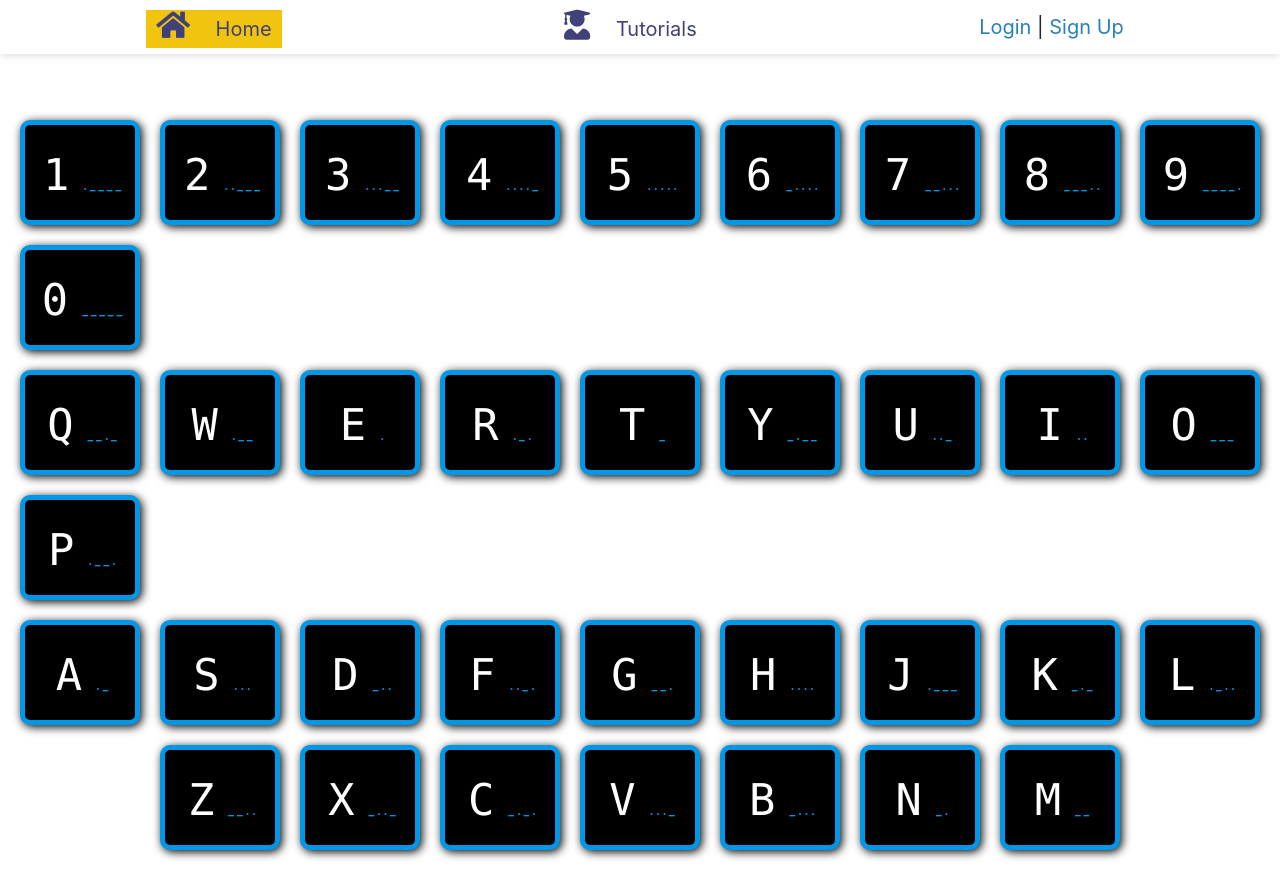
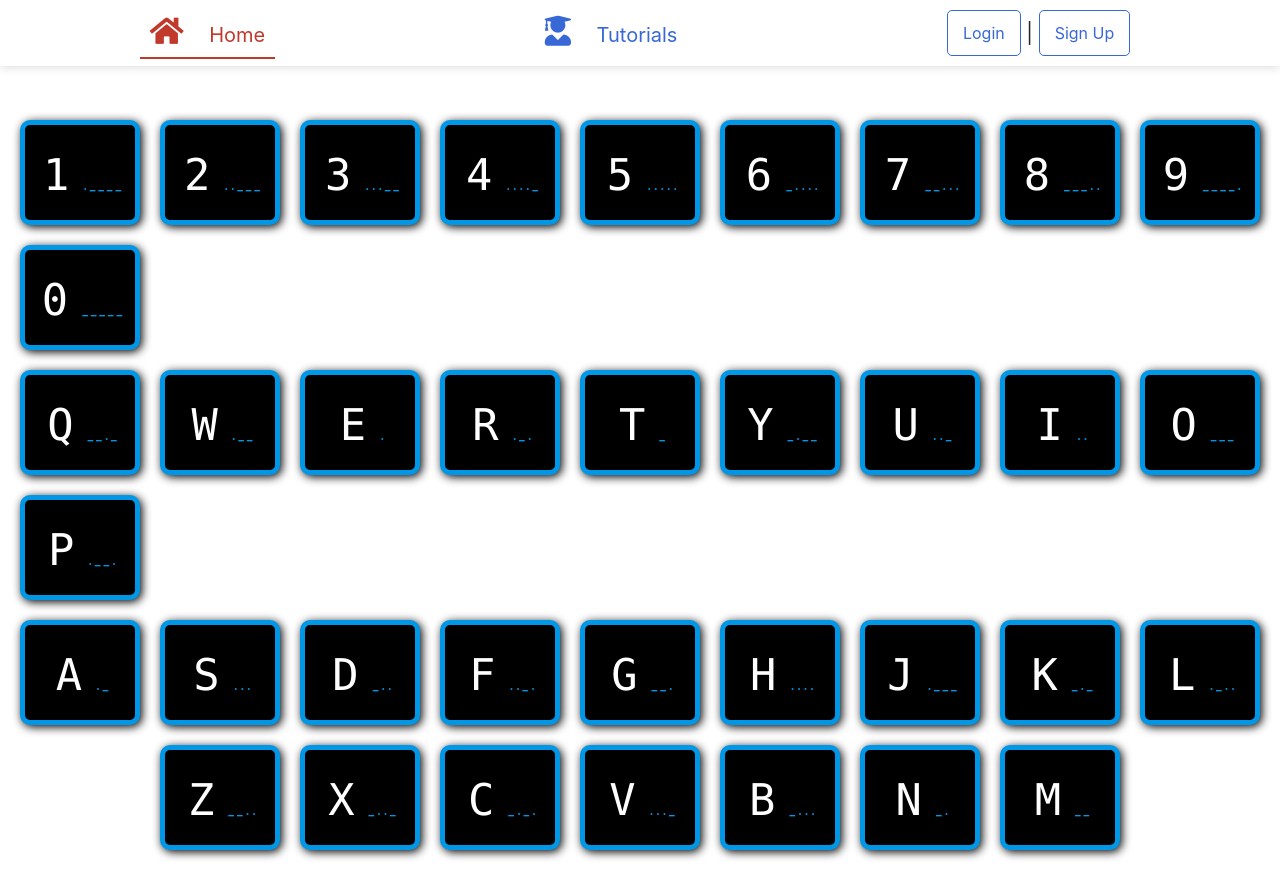
Before and after one commit to AshwinkumarPillai/LearnMorseCode, a React (Create React App) app: page / in a window 1280 px wide. Built offline with nearby package versions, Linux system fonts and the light colour scheme.

Commit message:
Navbar style update

```diff
--- a/src/components/navbar.css
+++ b/src/components/navbar.css
@@ -24,13 +24,45 @@
 .nav_link {
   transition: 0.3s;
   box-sizing: border-box;
+  color: #3867d6;
 }
 
 .nav_link:hover {
-  color: darkgreen !important;
+  color: #0097e6 !important;
+  border-color: #0097e6;
 }
 
 .active_nav {
-  padding: 7px 10px;
-  background: #f1c40f;
+  padding: 10px 10px;
+  /* background: #f1c40f; */
+  border-bottom: 2px solid #c0392b;
+  color: #c0392b !important;
+  border-color: #c0392b !important;
 }
+
+/* --------- */
+
+.login_container {
+  display: flex;
+  align-items: center;
+}
+
+.nav_button {
+  /* background-color: #007bff;  */
+  border: 1px solid #3867d6 !important;
+  color: #3867d6;
+  border: none;
+  border-radius: 5px;
+  padding: 10px 15px;
+  text-decoration: none;
+  font-size: 16px;
+  cursor: pointer;
+  transition: background-color 0.3s ease, transform 0.2s ease;
+}
+
+.nav_button:hover {
+  background-color: #0056b3;
+  transform: scale(1.05);
+  color: white;
+  text-decoration: none;
+}
--- a/src/components/navbar.js
+++ b/src/components/navbar.js
@@ -25,7 +25,13 @@ class navbar extends Component {
     return (
       <div className="navbar">
         <span>
-          <NavLink exact activeClassName="active_nav" className="nav_link" style={{ textDecoration: "none", color: "#40407a" }} to="/">
+          <NavLink
+            exact
+            activeClassName="active_nav"
+            className="nav_link"
+            style={{ textDecoration: "none" }}
+            to="/"
+          >
             <i className="fas fa-home"></i> Home
           </NavLink>
         </span>
@@ -34,7 +40,7 @@ class navbar extends Component {
             exact
             activeClassName="active_nav"
             className="nav_link"
-            style={{ textDecoration: "none", color: "#40407a" }}
+            style={{ textDecoration: "none" }}
             to="/tutorials"
           >
             <i className="fas fa-user-graduate"></i> Tutorials
@@ -47,30 +53,18 @@ class navbar extends Component {
               let user = val.user;
               return !user ? (
                 <div className="login_container">
-                  <NavLink
-                    exact
-                    activeClassName="active_nav"
-                    className="nav_link"
-                    style={{ textDecoration: "none", color: "#2980b9" }}
-                    to="/login"
-                  >
+                  <NavLink exact activeClassName="active_nav_button" className="nav_button" to="/login">
                     Login
                   </NavLink>
                   &nbsp;|&nbsp;
-                  <NavLink
-                    exact
-                    activeClassName="active_nav"
-                    className="nav_link"
-                    style={{ textDecoration: "none", color: "#2980b9" }}
-                    to="/register"
-                  >
+                  <NavLink exact activeClassName="active_nav_button" className="nav_button" to="/register">
                     Sign Up
                   </NavLink>
                 </div>
               ) : (
-                <div className="nav_link" style={{ textDecoration: "none", color: "red" }} onClick={this.logout}>
+                <button className="nav_button" onClick={this.logout}>
                   Logout
-                </div>
+                </button>
               );
             }}
           </ProductConsumer>
```
Also changed, not shown: 1 other file (tests, documents, lock files or other folders).
